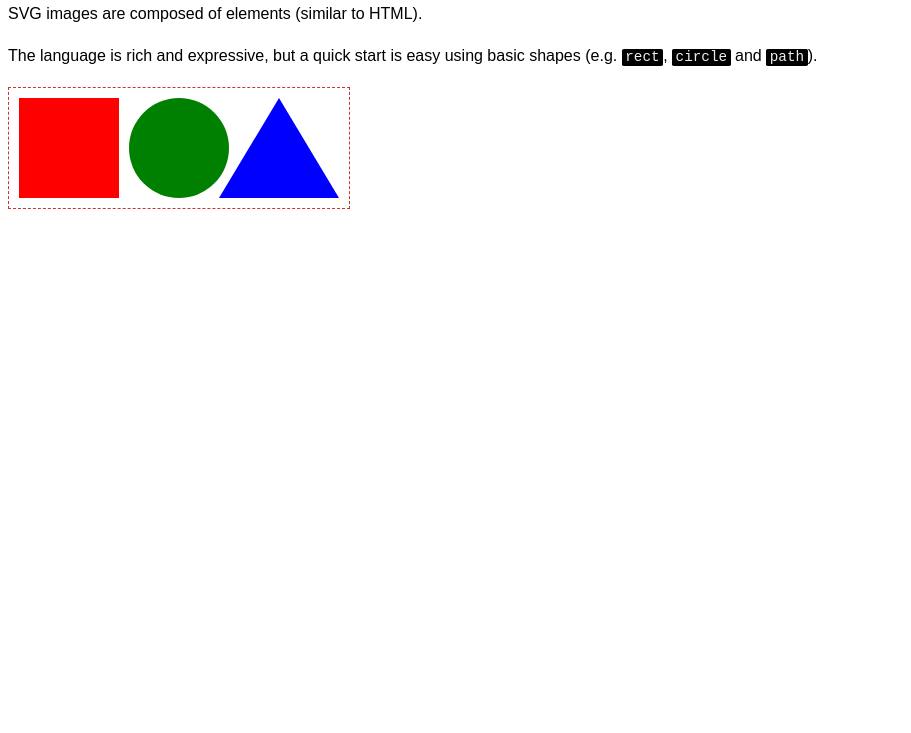
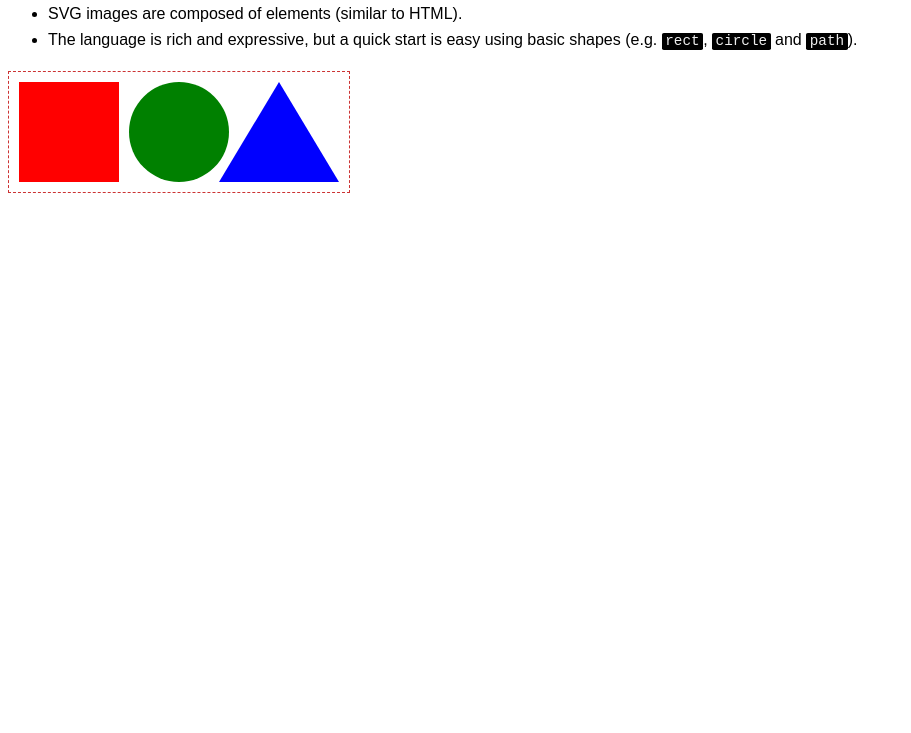
Before and after one commit to Msaad78/CCC, a website: page basics/10_shapes.html in a window 1280 px wide. Shown: the part 67-800 px from the top of the page, without its empty margins (0-911 px from the left). Drawn offline with Linux system fonts and the light colour scheme.

Commit message:
consistency/formatting

```diff
--- a/basics/10_shapes.html
+++ b/basics/10_shapes.html
@@ -4,8 +4,10 @@
 <link rel="stylesheet" href="../style.css">
 
 <h1>Shapes</h1>
-<p>SVG images are composed of elements (similar to HTML).</p>
-<p>The language is rich and expressive, but a quick start is easy using basic shapes (e.g. <code>rect</code>, <code>circle</code> and <code>path</code>).</p>
+<ul>
+  <li>SVG images are composed of elements (similar to HTML).</li>
+  <li>The language is rich and expressive, but a quick start is easy using basic shapes (e.g. <code>rect</code>, <code>circle</code> and <code>path</code>).</li>
+</ul>
 
 <svg width="340" height="120">
 
```
Also changed, not shown: basics/16_fill.html (+1 -2 lines), basics/17_stroke.html (+0 -1 lines), basics/25_ellipse.html (+0 -1 lines), basics/30_line.html (+0 -1 lines), basics/35_polyline.html (+5 -0 lines), basics/40_polygon.html (+1 -0 lines), basics/45_path.html (+19 -7 lines).
